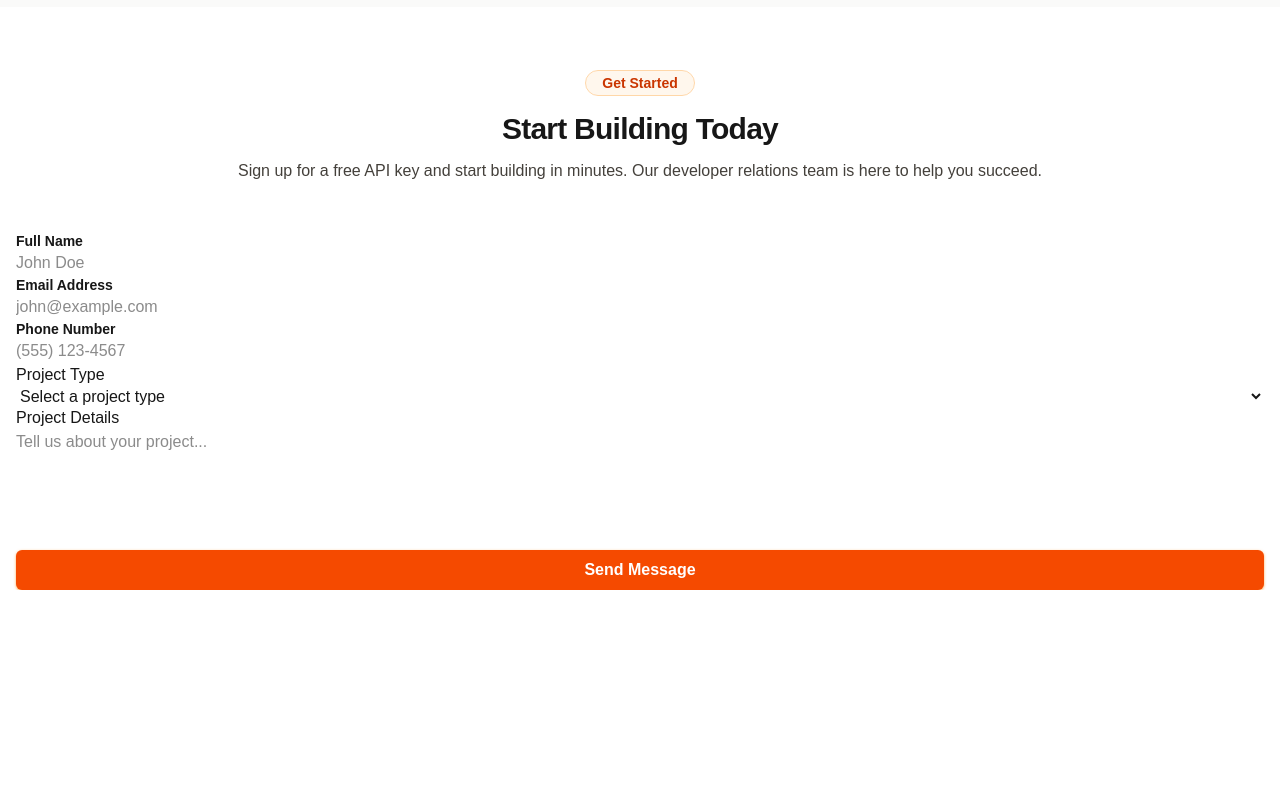
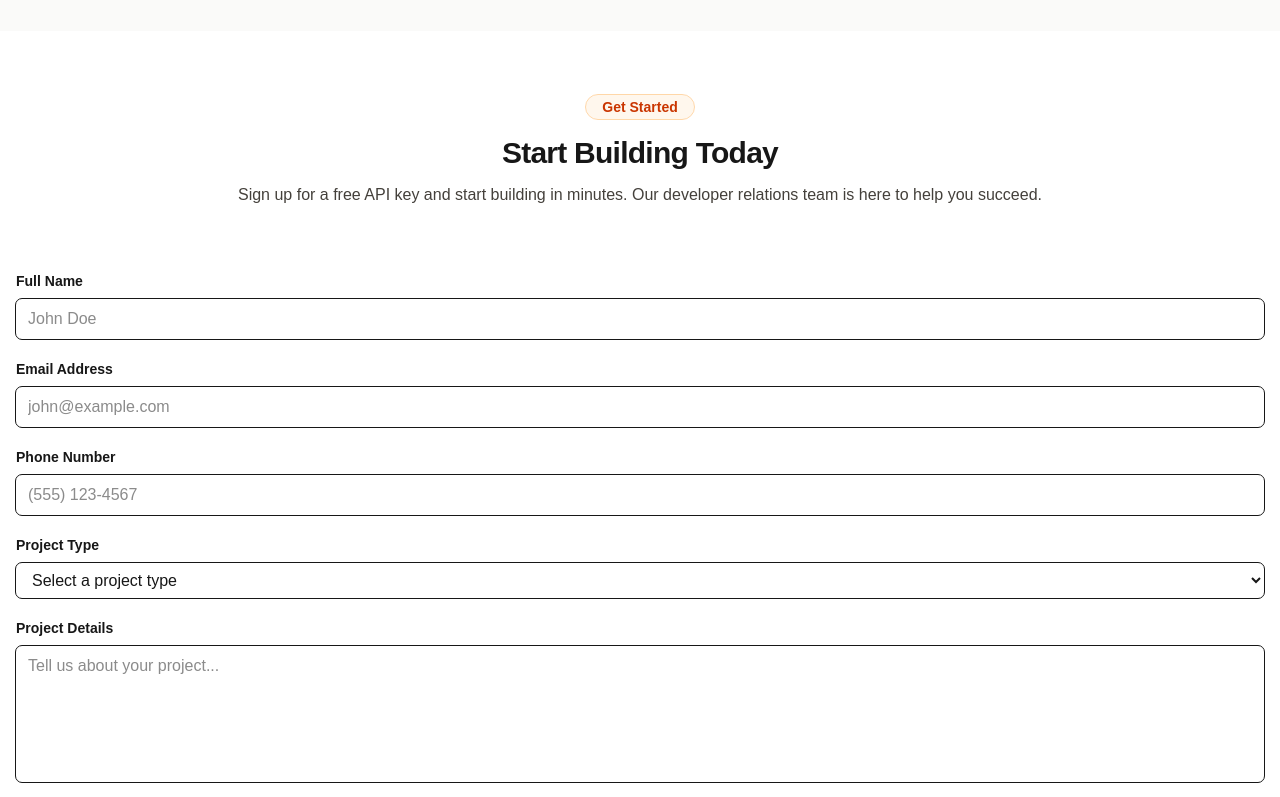
Before and after one commit to seesmof/API-Forge-Clone, a Next.js app in the folder src/: page / in a window 1280 px wide. Shown: the part 2000-2797 px from the top of the page. Before the commit the page ends 2590 px from the top, so only its background shows below. Built offline with nearby package versions, Linux system fonts and the light colour scheme.

Commit message:
feat: style the contact form

```diff
--- a/src/components/Start.tsx
+++ b/src/components/Start.tsx
@@ -1,4 +1,42 @@
+import { ReactNode } from "react";
 import Badge from "./Badge";
+
+const Phone = () => {
+  return (
+    <svg className="h-6 w-6" fill="none" viewBox="0 0 24 24" stroke="#ea580c">
+      <path
+        strokeLinecap="round"
+        strokeLinejoin="round"
+        strokeWidth="2"
+        d="M3 5a2 2 0 012-2h3.28a1 1 0 01.948.684l1.498 4.493a1 1 0 01-.502 1.21l-2.257 1.13a11.042 11.042 0 005.516 5.516l1.13-2.257a1 1 0 011.21-.502l4.493 1.498a1 1 0 01.684.949V19a2 2 0 01-2 2h-1C9.716 21 3 14.284 3 6V5z"
+      ></path>{" "}
+    </svg>
+  );
+};
+
+const Email = () => {
+  return (
+    <svg className="h-6 w-6" fill="none" viewBox="0 0 24 24" stroke="#ea580c">
+      <path
+        stroke-linecap="round"
+        stroke-linejoin="round"
+        stroke-width="2"
+        d="M3 8l7.89 5.26a2 2 0 002.22 0L21 8M5 19h14a2 2 0 002-2V7a2 2 0 00-2-2H5a2 2 0 00-2 2v10a2 2 0 002 2z"
+      ></path>{" "}
+    </svg>
+  );
+};
+
+interface Contact {
+  icon: ReactNode;
+  title: string;
+  value: string;
+}
+
+const contact: Contact[] = [
+  { icon: <Phone />, title: "Phone", value: "(555) 678-9012" },
+  { icon: <Email />, title: "Email", value: "hello@apiforge.dev" },
+];
 
 export default function StartSection() {
   return (
@@ -15,8 +53,8 @@ export default function StartSection() {
           </p>
         </article>
 
-        <form className="mt-12">
-          <div className="flex flex-col">
+        <form className="mt-16 gap-5 flex flex-col">
+          <div className="flex flex-col gap-2">
             <label
               className="font-bold text-sm cursor-pointer"
               htmlFor="fullName"
@@ -28,10 +66,12 @@ export default function StartSection() {
               placeholder="John Doe"
               name="fullName"
               id="fullName"
+              className="px-3 py-2 outline focus:outline-2 focus:outline-orange-600 rounded-md"
+              required
             />
           </div>
 
-          <div className="flex flex-col">
+          <div className="flex flex-col gap-2">
             <label className="font-bold text-sm cursor-pointer" htmlFor="email">
               Email Address
             </label>
@@ -40,10 +80,11 @@ export default function StartSection() {
               placeholder="john@example.com"
               name="email"
               id="email"
+              className="px-3 py-2 outline focus:outline-2 focus:outline-orange-600 rounded-md"
             />
           </div>
 
-          <div className="flex flex-col">
+          <div className="flex flex-col gap-2">
             <label className="font-bold text-sm cursor-pointer" htmlFor="phone">
               Phone Number
             </label>
@@ -53,13 +94,22 @@ export default function StartSection() {
               name="phone"
               id="phone"
               maxLength={10}
+              className="px-3 py-2 outline focus:outline-2 focus:outline-orange-600 rounded-md"
             />
           </div>
 
-          <div className="flex flex-col">
-            <label htmlFor="type">Project Type</label>
-            <select name="type" id="type">
-              <option value="" disabled selected hidden>
+          <div className="flex flex-col gap-2">
+            <label htmlFor="type" className="font-bold text-sm cursor-pointer">
+              Project Type
+            </label>
+            <select
+              name="type"
+              id="type"
+              className="px-3 py-2 outline focus:outline-2 focus:outline-orange-600 rounded-md"
+              required
+              defaultValue=""
+            >
+              <option value="" disabled hidden>
                 Select a project type
               </option>
               <option value="residential">Residential Consturction</option>
@@ -70,14 +120,20 @@ export default function StartSection() {
             </select>
           </div>
 
-          <div className="flex flex-col">
-            <label htmlFor="details">Project Details</label>
+          <div className="flex flex-col gap-2">
+            <label
+              htmlFor="details"
+              className="font-bold text-sm cursor-pointer"
+            >
+              Project Details
+            </label>
             <textarea
-              className="resize-none"
               name="details"
               id="details"
               rows={5}
               placeholder="Tell us about your project..."
+              className="px-3 py-2 outline focus:outline-2 focus:outline-orange-600 rounded-md resize-none"
+              required
             />
           </div>
 
@@ -86,6 +142,20 @@ export default function StartSection() {
           </button>
         </form>
       </div>
+
+      <div className="flex flex-col gap-8 px-4 mt-5">
+        {contact.map((item, index) => (
+          <div className="flex flex-row gap-5 items-center" key={index}>
+            <div className="h-12 w-12 flex items-center justify-center bg-orange-50 rounded-md stroke-orange-600">
+              {item.icon}
+            </div>
+            <div className="flex flex-col text-sm">
+              <span className="font-bold">{item.title}</span>
+              <span>{item.value}</span>
+            </div>
+          </div>
+        ))}
+      </div>
     </div>
   );
 }
```
